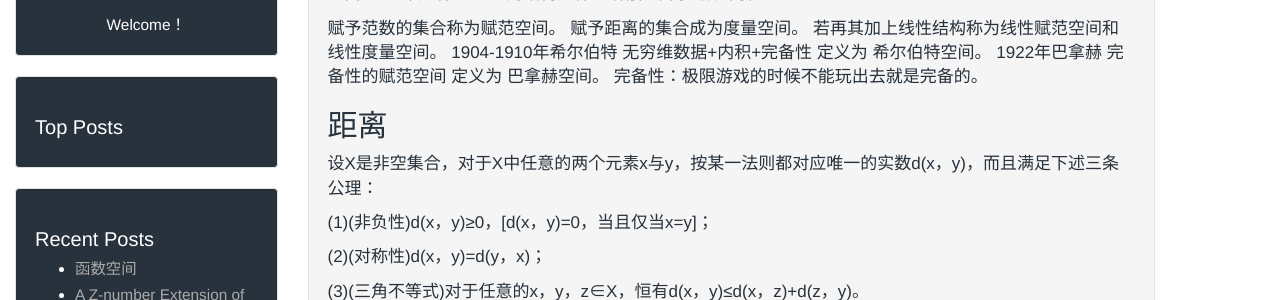
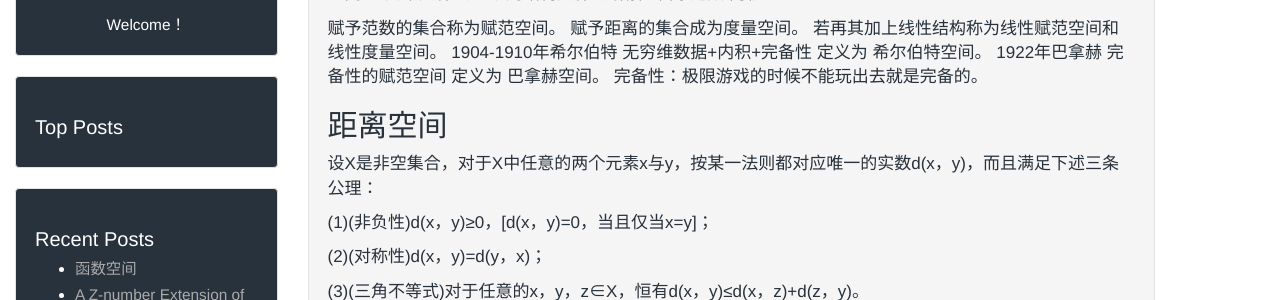
Before and after one commit to GuodongFan/GuodongFan.github.io, a Jekyll site: the page built from _posts/2019-07-29-Spaces-of-Functions.md, in a window 1280 px wide and 900 px high. Shown: the part 226-526 px from the top of the window. Built offline with Jekyll 4.4.1, drawn with Linux system fonts in a browser that asks for light colours; our own code applies the rules of GitHub Pages for plain Markdown files; formulas are drawn with MathJax 3.

Commit message:
Update 2019-07-29-Spaces-of-Functions.md

```diff
--- a/_posts/2019-07-29-Spaces-of-Functions.md
+++ b/_posts/2019-07-29-Spaces-of-Functions.md
@@ -15,7 +15,7 @@ tags: math
 1922年巴拿赫 完备性的赋范空间 定义为 巴拿赫空间。
 完备性：极限游戏的时候不能玩出去就是完备的。
 
-## 距离
+## 距离空间
 
 设X是非空集合，对于X中任意的两个元素x与y，按某一法则都对应唯一的实数d(x，y)，而且满足下述三条公理：
 
```
